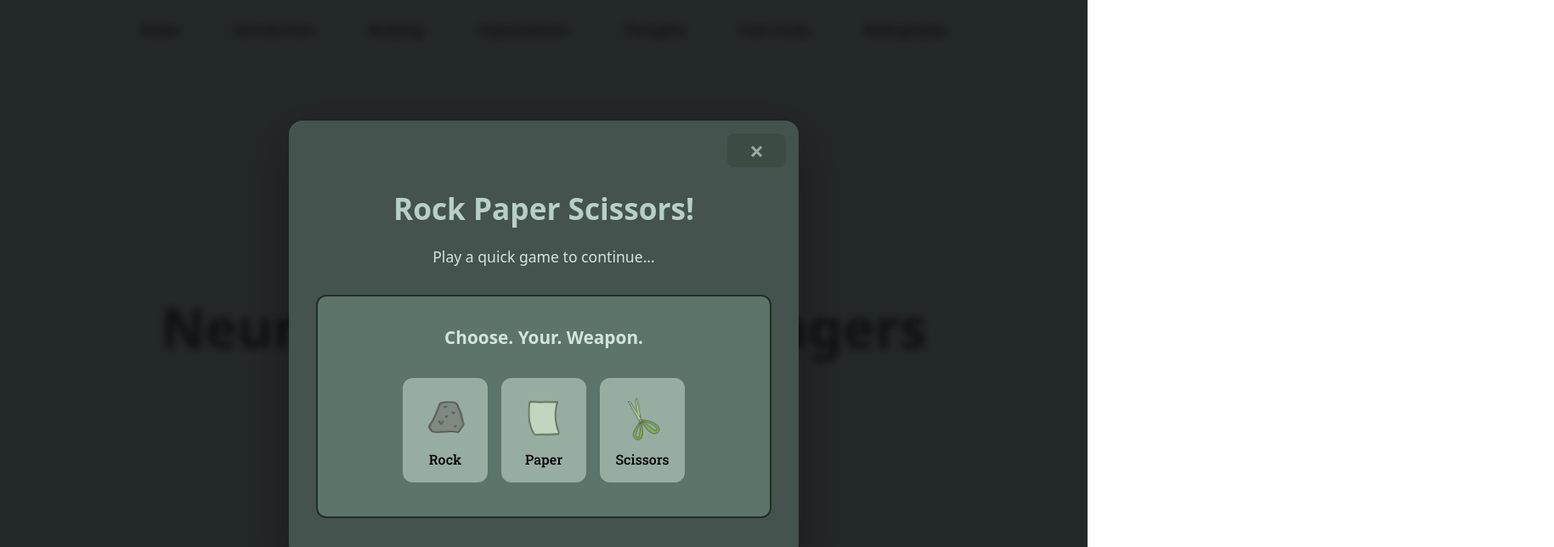
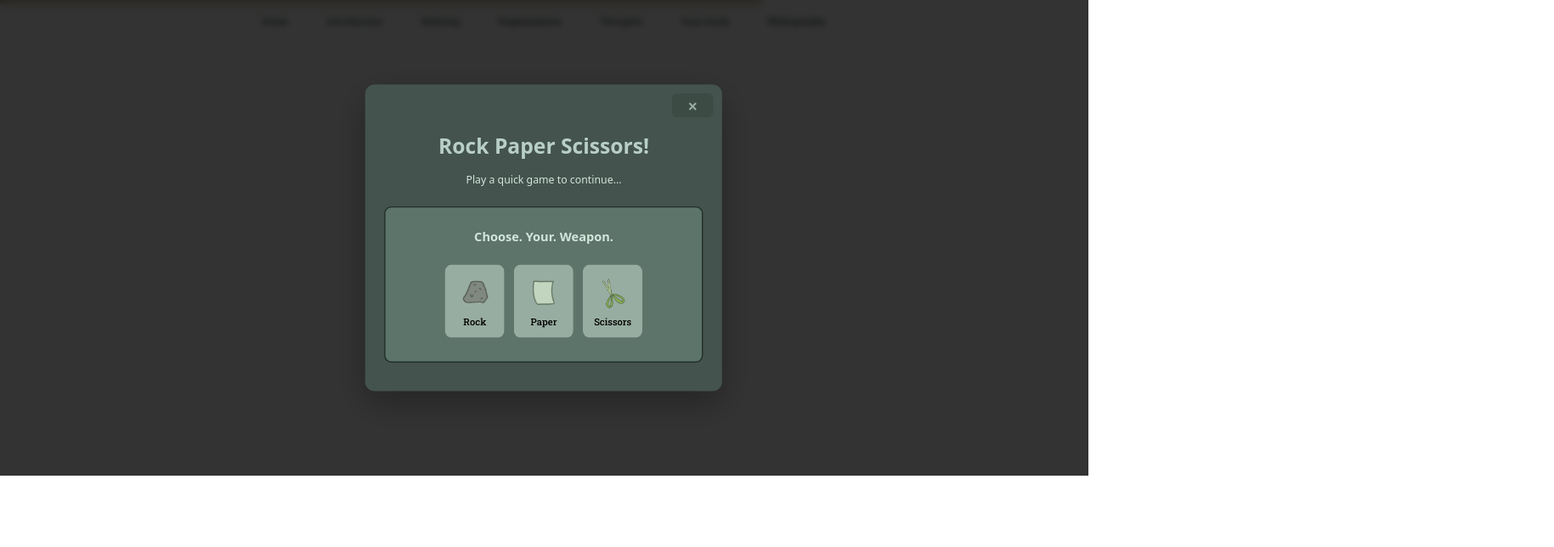
Before and after one commit to 2corinthians5-7/neurodiversity-in-teens, a React (Vite) app in the folder vite-project/: page / in a window 1280 px wide. Shown: the top 644 px of the page at 85% size, 1829 px wide, since content can reach past the window. Built offline with nearby package versions, Linux system fonts and the light colour scheme.

Commit message:
add background music fix background color add new font resize webpage

```diff
--- a/vite-project/src/App.css
+++ b/vite-project/src/App.css
@@ -2,6 +2,21 @@
 html {
   scroll-behavior: smooth;
   scroll-snap-type: y proximity;
+}
+
+/* Scale entire website */
+html {
+  transform: scale(0.7);
+  transform-origin: top left;
+  width: 142.857%; /* 100% / 0.7 = 142.857% */
+}
+
+body {
+  margin: 0;
+  padding: 0;
+  width: 100vw;
+  height: 100vh;
+  overflow: hidden;
 }
 
 body {
```
